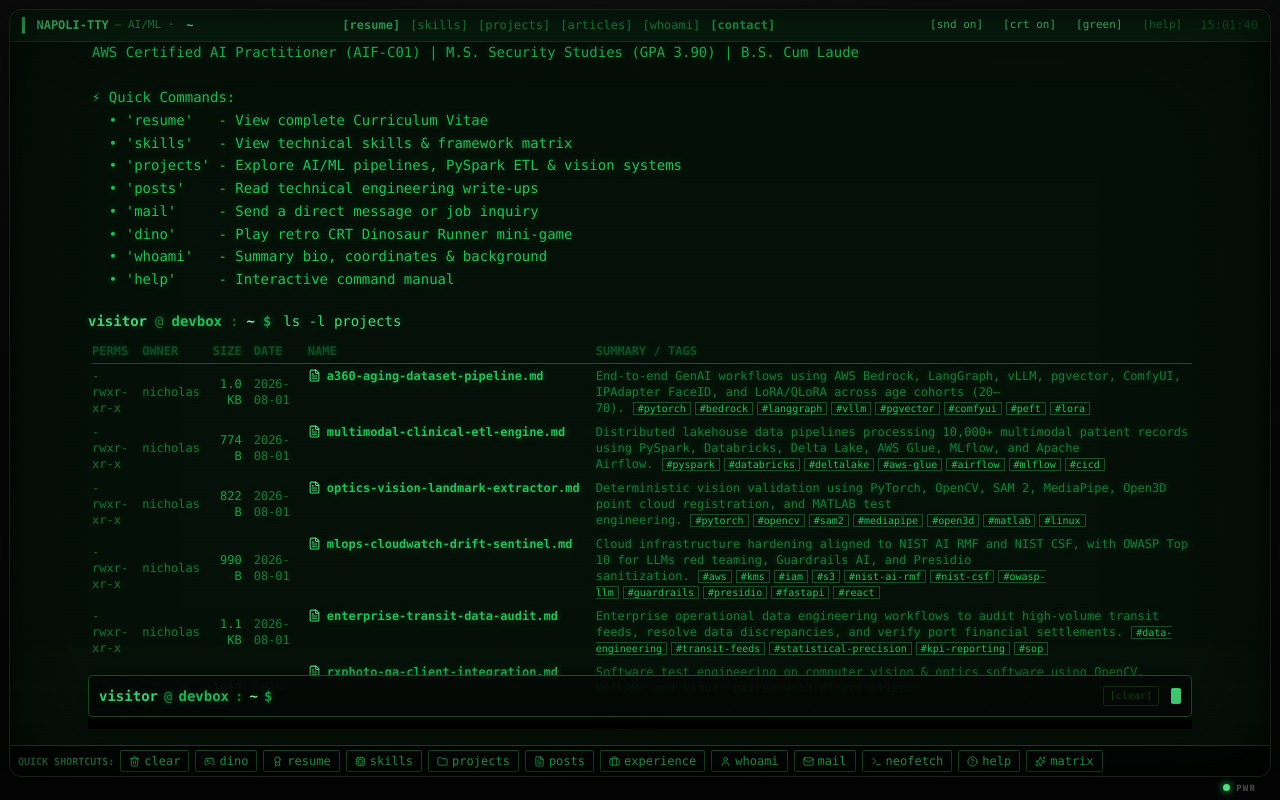
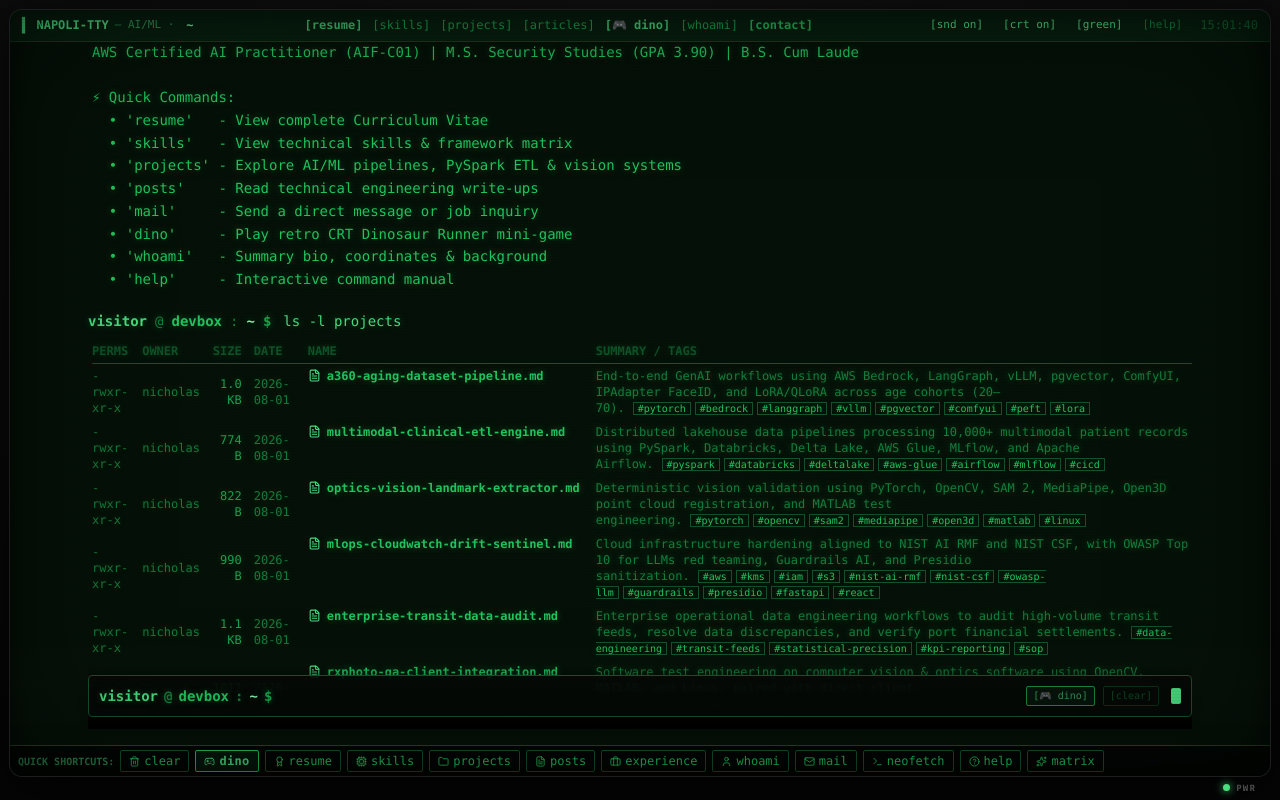
Before and after one commit to Cappuccino-san/TTY-Emulation.-Terminal-Style-dev-page, a React (Vite) app: page /config in a window 1280 px wide. Built offline with nearby package versions, Linux system fonts and the light colour scheme.

Commit message:
feat: add highlighted dino quick-shortcut box in bottom toolbar, prompt, and statusbar

```diff
--- a/src/components/QuickToolbar.tsx
+++ b/src/components/QuickToolbar.tsx
@@ -43,13 +43,14 @@
           onClick={() => onCommandClick(action.label)}
           className="flex items-center gap-1 px-2 py-0.5 border rounded-xs whitespace-nowrap cursor-pointer hover:bg-white/10 transition-all text-xs shrink-0"
           style={{
-            borderColor: themeConfig.border,
-            color: themeConfig.text,
+            borderColor: action.label === 'dino' ? themeConfig.accent : themeConfig.border,
+            color: action.label === 'dino' ? themeConfig.brightText : themeConfig.text,
+            backgroundColor: action.label === 'dino' ? `${themeConfig.accent}18` : undefined,
           }}
-          title={`Execute: ${action.label}`}
+          title={`Execute: ${action.label} (${action.desc})`}
         >
           {action.icon}
-          <span>{action.label}</span>
+          <span className={action.label === 'dino' ? 'font-bold tracking-wide' : ''}>{action.label}</span>
         </button>
       ))}
     </div>
--- a/src/components/StatusBar.tsx
+++ b/src/components/StatusBar.tsx
@@ -108,6 +108,14 @@
           [articles]
         </button>
         <button
+          onClick={() => onCommandClick('dino')}
+          className="hover:underline cursor-pointer opacity-90 hover:opacity-100 font-semibold transition-opacity"
+          style={{ color: themeConfig.brightText }}
+          title="Play retro CRT Dinosaur Runner mini-game"
+        >
+          [🎮 dino]
+        </button>
+        <button
           onClick={() => onCommandClick('whoami')}
           className="hover:underline cursor-pointer opacity-75 hover:opacity-100 transition-opacity"
           style={{ color: themeConfig.text }}
--- a/src/components/TerminalPrompt.tsx
+++ b/src/components/TerminalPrompt.tsx
@@ -265,6 +265,24 @@
           )}
         </div>
 
+        {/* Quick Dino Arcade Button */}
+        <button
+          type="button"
+          onClick={(e) => {
+            e.stopPropagation();
+            onSubmit('dino');
+          }}
+          className="px-1.5 py-0.5 border rounded-xs text-[10px] font-mono opacity-65 hover:opacity-100 transition-all cursor-pointer hidden sm:flex items-center gap-1 select-none shrink-0"
+          style={{
+            borderColor: themeConfig.accent,
+            color: themeConfig.brightText,
+            backgroundColor: `${themeConfig.accent}18`,
+          }}
+          title="Play retro CRT Dinosaur Runner mini-game (type 'dino')"
+        >
+          <span>[🎮 dino]</span>
+        </button>
+
         {/* Quick Clear Shortcut Button */}
         <button
           type="button"
```
